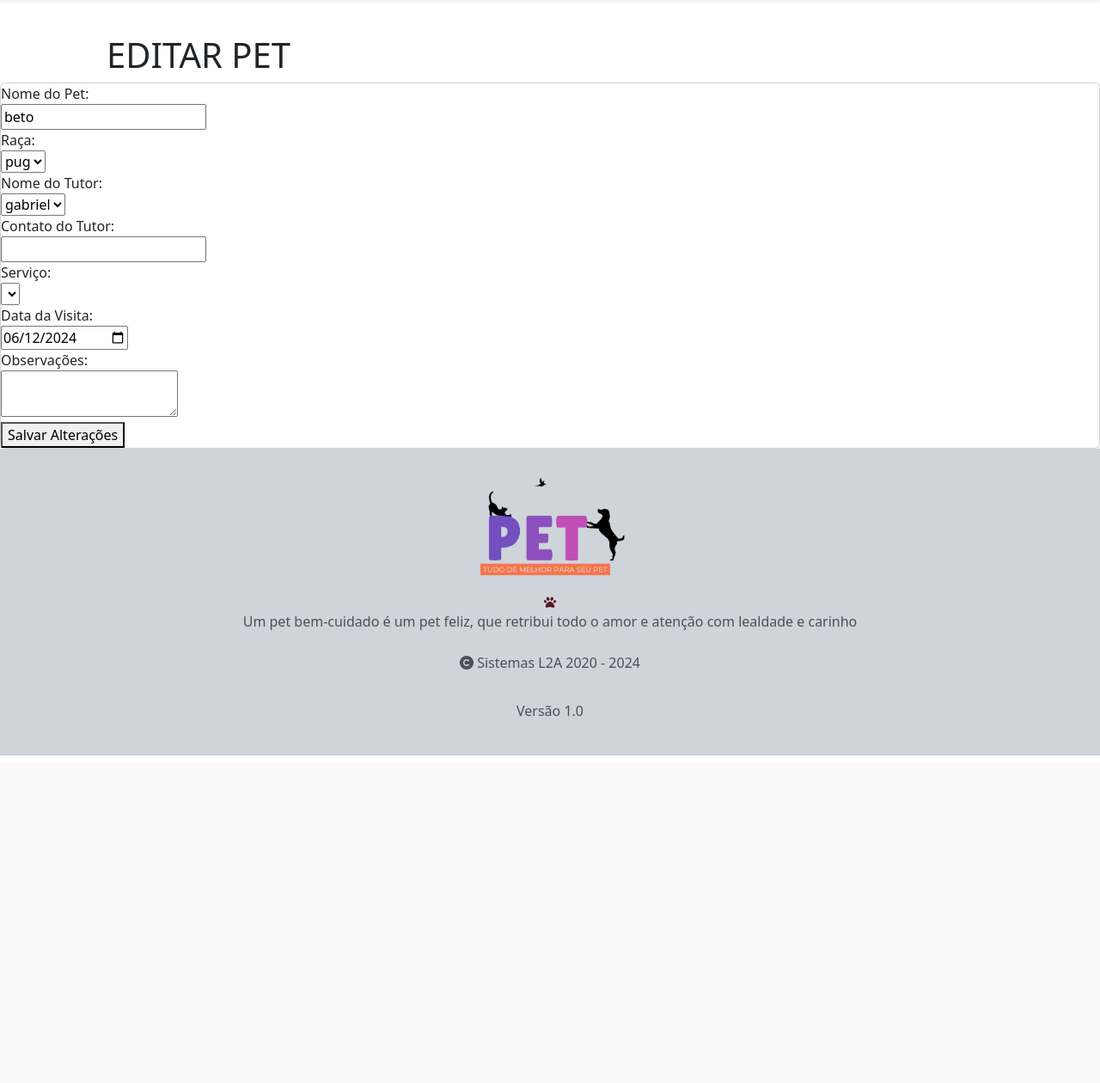
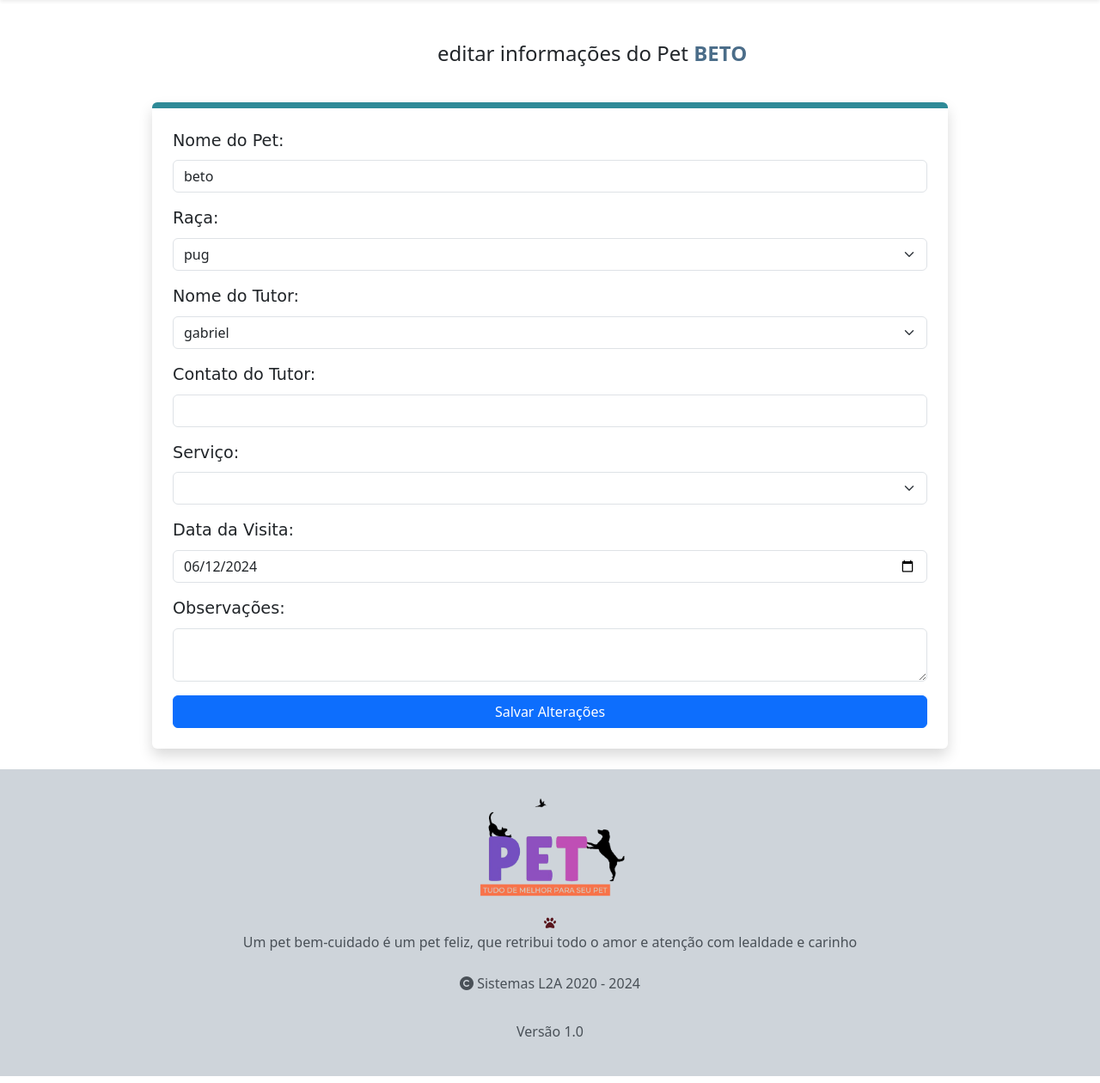
Before and after one commit to gabrielcaxtanho/registerdog, a PHP site: page /edit.php?id=1 in a window 1280 px wide. Shown: the part 38-1298 px from the top of the page at 86% size. Before the commit the page ends 917 px from the top, so only its background shows below. Run offline with PHP 8.4, Linux system fonts and the light colour scheme; data comes from the database, SQL or seed files in the repository; data that the repository does not hold is empty; some libraries are stand-ins or nearby versions.

Commit message:
arrumando o design do edit

```diff
--- a/edit.php
+++ b/edit.php
@@ -57,7 +57,6 @@ $stmt_servicos = $dbh->query($sql_servicos);
 $servicos = $stmt_servicos->fetchAll(PDO::FETCH_ASSOC);
 
 ?>
-
 <!DOCTYPE html>
 <html lang="pt-BR">
 
@@ -67,69 +66,85 @@ $servicos = $stmt_servicos->fetchAll(PDO::FETCH_ASSOC);
     <title>Editar Pet</title>
     <meta name="viewport" content="width=device-width, initial-scale=1">
     <link rel="stylesheet" href="css/petcadastrado.css">
+    <link href="https://cdn.jsdelivr.net/npm/bootstrap@5.3.0/dist/css/bootstrap.min.css" rel="stylesheet">
 </head>
 
 <body>
-<?php
-    include_once 'php/header_index.php';
-    ?>
-    <main class="rodape">
-        <h1 class="rodape__texto"><i class="fa-solid fa-paw fa-2xl" style="color: #ffffff; margin: 22px;"></i>EDITAR PET</h1>
+    <?php include_once 'php/header_index.php'; ?>
 
-        <section class="resultado" id="secaoPets">
-            <div class="cards-container">
-                <div class="card">
-                    <form id="editForm" method="post" action="salvar_edicao.php">
-                        <input type="hidden" name="petId" value="<?= $id ?>">
+    <div class="container">
+    <div class="row justify-content-center">
+        <div class="col-md-10">
+            <h4 class="text-center"><i class="fa-solid fa-paw fa-2xl" style="color: #ffffff; margin: 22px;"></i> editar informações do Pet <strong style="text-transform: uppercase; color: #4b6d89;"><?= htmlspecialchars($pet['nomePet']) ?></strong></h4>
+            <hr class="border-white">
+            <div class="shadow rounded p-4 mb-4" style="border-top: #2e8a97 7px solid;">
+                <form id="editForm" method="post" action="salvar_edicao.php">
+                    <input type="hidden" name="petId" value="<?= $id ?>">
 
-                        <label for="nomePet">Nome do Pet:</label><br>
-                        <input type="text" id="nomePet" name="nomePet" value="<?= htmlspecialchars($pet['nomePet']) ?>"><br>
+                    <div class="mb-3">
+                        <label for="nomePet" class="form-label" style="font-family: cursive; font-size: larger;">Nome do Pet:</label>
+                        <input type="text" id="nomePet" name="nomePet" class="form-control" value="<?= htmlspecialchars($pet['nomePet']) ?>">
+                    </div>
 
-                        <label for="raca">Raça:</label><br>
-                        <select id="raca" name="raca">
+                    <div class="mb-3">
+                        <label for="raca" class="form-label" style="font-family: cursive; font-size: larger;">Raça:</label>
+                        <select id="raca" name="raca" class="form-select">
                             <?php foreach ($racas as $raca) : ?>
                                 <option value="<?= $raca['id'] ?>" <?= ($raca['id'] == $pet['raca_id']) ? 'selected' : '' ?>>
                                     <?= htmlspecialchars($raca['nome']) ?>
                                 </option>
                             <?php endforeach; ?>
-                        </select><br>
+                        </select>
+                    </div>
 
-                        <label for="nomeTutor">Nome do Tutor:</label><br>
-                        <select id="nomeTutor" name="nomeTutor">
+                    <div class="mb-3">
+                        <label for="nomeTutor" class="form-label" style="font-family: cursive; font-size: larger;">Nome do Tutor:</label>
+                        <select id="nomeTutor" name="nomeTutor" class="form-select">
                             <?php foreach ($donos as $dono) : ?>
                                 <option value="<?= $dono['id'] ?>" <?= ($dono['id'] == $pet['dono_id']) ? 'selected' : '' ?>>
                                     <?= htmlspecialchars($dono['nome']) ?>
                                 </option>
                             <?php endforeach; ?>
-                        </select><br>
+                        </select>
+                    </div>
 
-                        <label for="contatoTutor">Contato do Tutor:</label><br>
-                        <input type="text" id="contatoTutor" name="contatoTutor" value="<?= htmlspecialchars($pet['contatoTutor']) ?>"><br>
+                    <div class="mb-3">
+                        <label for="contatoTutor" class="form-label" style="font-family: cursive; font-size: larger;">Contato do Tutor:</label>
+                        <input type="text" id="contatoTutor" name="contatoTutor" class="form-control" value="<?= htmlspecialchars($pet['contatoTutor']) ?>">
+                    </div>
 
-                        <label for="servico">Serviço:</label><br>
-                        <select id="servico" name="servico">
+                    <div class="mb-3">
+                        <label for="servico" class="form-label" style="font-family: cursive; font-size: larger;">Serviço:</label>
+                        <select id="servico" name="servico" class="form-select">
                             <?php foreach ($servicos as $servico) : ?>
                                 <option value="<?= $servico['id'] ?>" <?= ($servico['id'] == $pet['servico_id']) ? 'selected' : '' ?>>
                                     <?= htmlspecialchars($servico['descricao']) ?>
                                 </option>
                             <?php endforeach; ?>
-                        </select><br>
+                        </select>
+                    </div>
 
-                        <label for="dataVisita">Data da Visita:</label><br>
-                        <input type="date" id="dataVisita" name="dataVisita" value="<?= $pet['dataVisita'] ?>"><br>
+                    <div class="mb-3">
+                        <label for="dataVisita" class="form-label" style="font-family: cursive; font-size: larger;">Data da Visita:</label>
+                        <input type="date" id="dataVisita" name="dataVisita" class="form-control" value="<?= $pet['dataVisita'] ?>">
+                    </div>
 
-                        <label for="observacoes">Observações:</label><br>
-                        <textarea id="observacoes" name="observacoes"><?= htmlspecialchars($pet['observacoes']) ?></textarea><br>
+                    <div class="mb-3">
+                        <label for="observacoes" class="form-label" style="font-family: cursive; font-size: larger;">Observações:</label>
+                        <textarea id="observacoes" name="observacoes" class="form-control"><?= htmlspecialchars($pet['observacoes']) ?></textarea>
+                    </div>
 
-                        <button type="submit">Salvar Alterações</button>
-                    </form>
-                </div>
+                    <button type="submit" class="btn btn-primary w-100">Salvar Alterações</button>
+                </form>
             </div>
-        </section>
-    </main>
+        </div>
+    </div>
+</div>
+
+
     <script src="https://kit.fontawesome.com/c0eae24639.js" crossorigin="anonymous"></script>
+    <script src="https://cdn.jsdelivr.net/npm/bootstrap@5.3.0/dist/js/bootstrap.bundle.min.js"></script>
+    <?php include_once 'php/footer_index.php'; ?>
 </body>
-<?php
-   include_once 'php/footer_index.php';
-?>
+
 </html>
```
